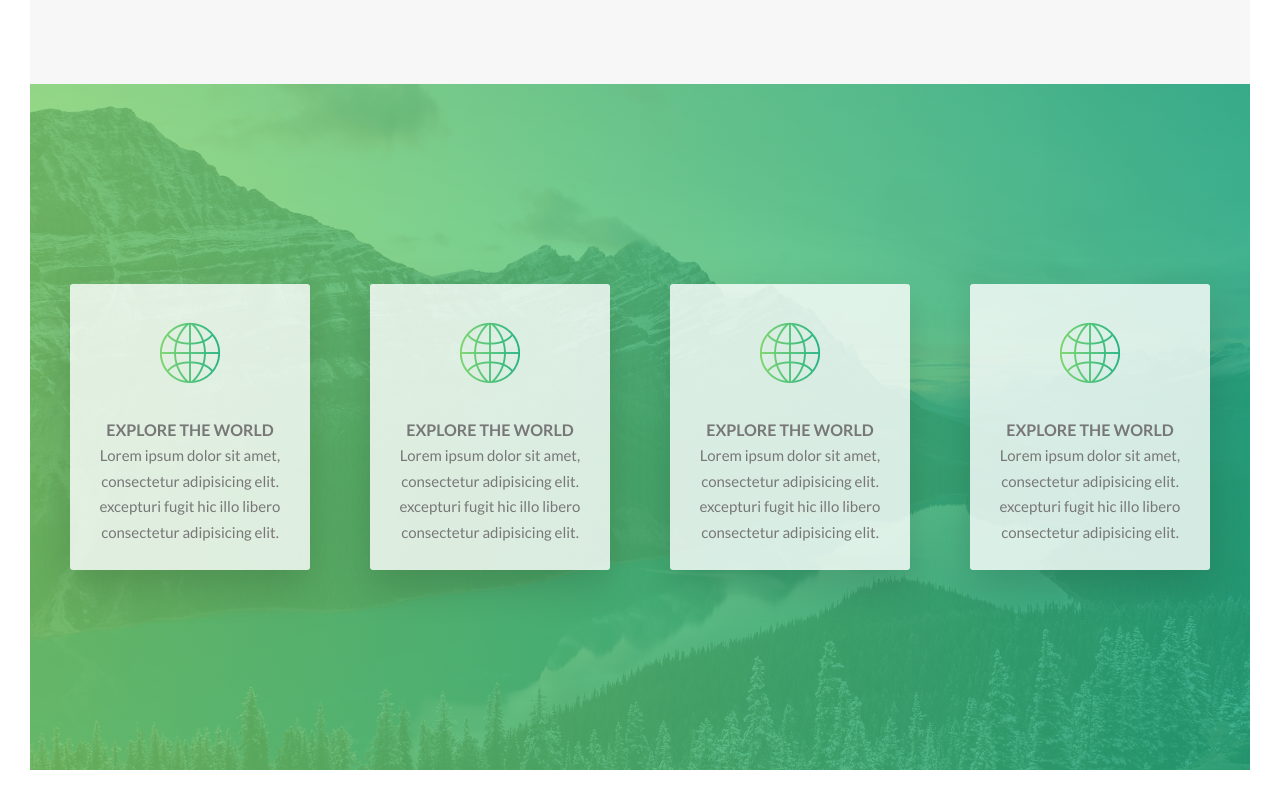
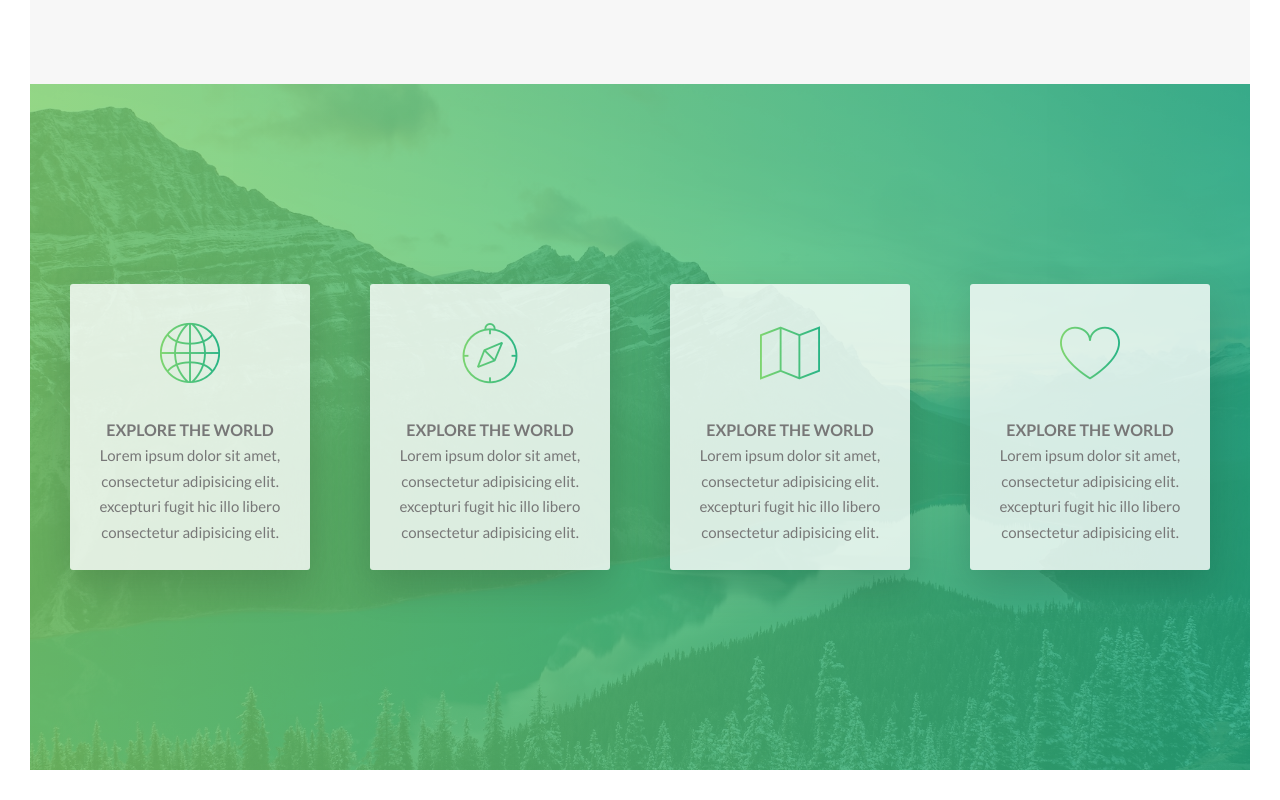
Before and after one commit to david2999999/CSS-SASS, a website: page Advanced-CSS-SASS-Udemy/Natours/index.html in a window 1280 px wide. Shown: the part 1500-2300 px from the top of the page. Drawn offline with Linux system fonts and the light colour scheme.

Commit message:
more icons for feature box

```diff
--- a/Advanced-CSS-SASS-Udemy/Natours/index.html
+++ b/Advanced-CSS-SASS-Udemy/Natours/index.html
@@ -84,7 +84,7 @@
                     </div>
                     <div class="col-1-of-4">
                         <div class="feature-box">
-                            <i class="feature-box__icon icon-basic-world"></i>
+                            <i class="feature-box__icon icon-basic-compass"></i>
                             <h3 class="heading-tertiary">Explore the world</h3>
                             <p class="feature-box__text">
                                 Lorem ipsum dolor sit amet, consectetur
@@ -95,7 +95,7 @@
                     </div>
                     <div class="col-1-of-4">
                         <div class="feature-box">
-                            <i class="feature-box__icon icon-basic-world"></i>
+                            <i class="feature-box__icon icon-basic-map"></i>
                             <h3 class="heading-tertiary">Explore the world</h3>
                             <p class="feature-box__text">
                                 Lorem ipsum dolor sit amet, consectetur
@@ -106,7 +106,7 @@
                     </div>
                     <div class="col-1-of-4">
                         <div class="feature-box">
-                            <i class="feature-box__icon icon-basic-world"></i>
+                            <i class="feature-box__icon icon-basic-heart"></i>
                             <h3 class="heading-tertiary">Explore the world</h3>
                             <p class="feature-box__text">
                                 Lorem ipsum dolor sit amet, consectetur
--- a/Advanced-CSS-SASS-Udemy/Natours/sass/components/_feature-box.scss
+++ b/Advanced-CSS-SASS-Udemy/Natours/sass/components/_feature-box.scss
@@ -5,6 +5,11 @@
   text-align: center;
   border-radius: 3px;
   box-shadow: 0 1.5rem 4rem rgba($color-black, .15);
+  transition: transform .3s;
+
+  &:hover {
+    transform: translateY(-1.5rem) scale(1.03);
+  }
 
   &__icon {
     font-size: 6rem;
@@ -14,8 +19,4 @@
     -webkit-background-clip: text;
     color: transparent;
   }
-
-  &__text {
-
-  }
 }
```
Also changed, not shown: Advanced-CSS-SASS-Udemy/Natours/css/style.css.
